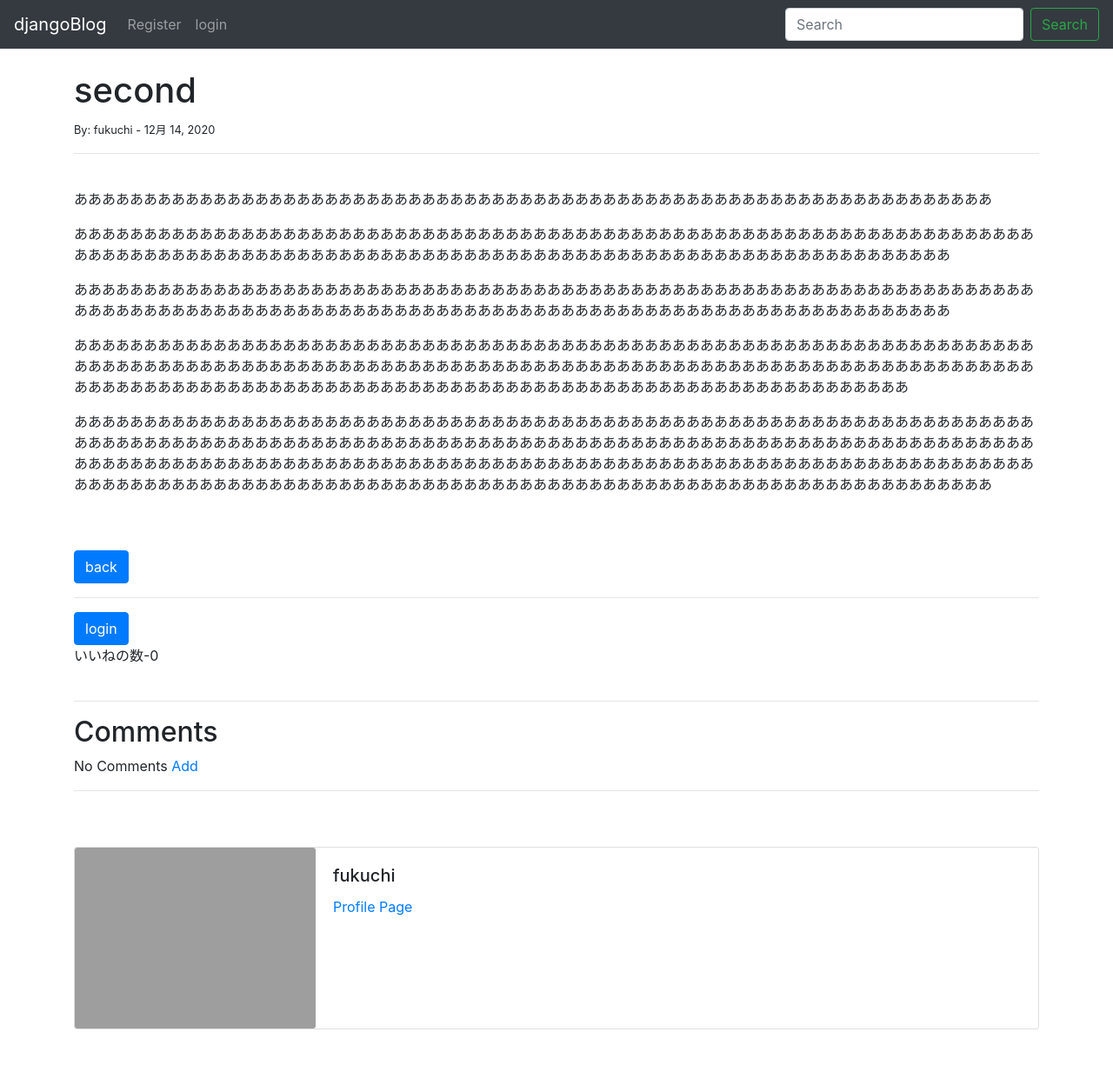
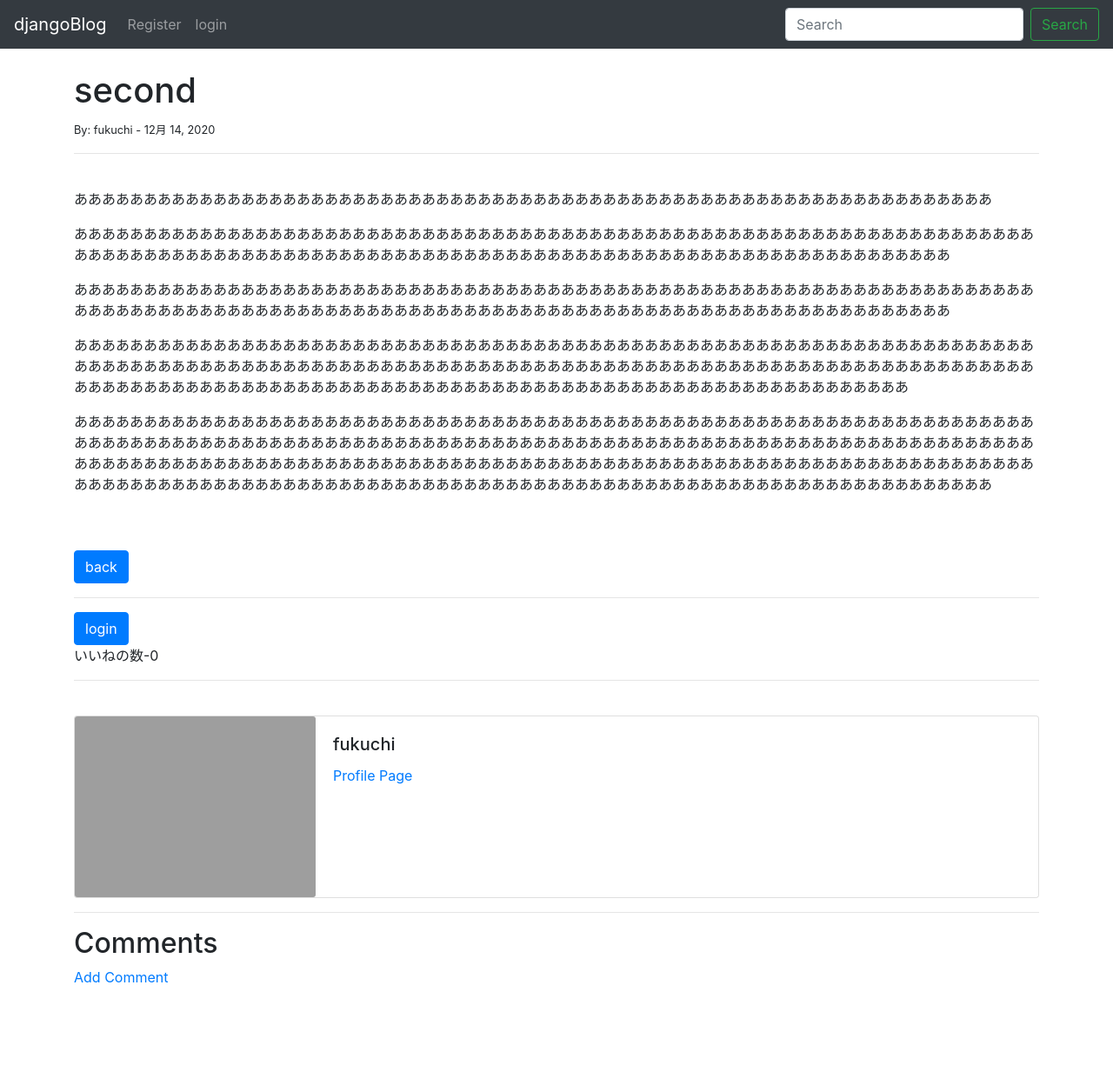
Before and after one commit to lancelot89/blogproject, a Django app: page /detail/2 in a window 1280 px wide. Shown: the whole page at 87% size. After the commit the page ends 1130 px from the top, so only its background shows below. Run offline with Django 3.2, Linux system fonts and the light colour scheme; data comes from the database, SQL or seed files in the repository; data that the repository does not hold is empty; some libraries are stand-ins or nearby versions; grey boxes are pictures that could not be loaded.

Commit message:
comment add

```diff
--- a/blogapp/forms.py
+++ b/blogapp/forms.py
@@ -1,5 +1,5 @@
 from django import forms
-from .models import Post, Category
+from .models import Post, Category, Comment
 
 choices = Category.objects.all().values_list('name', 'name')
 choices_list = []
@@ -42,6 +42,17 @@ class EditForm(forms.ModelForm):
         }
 
 
+class CommentPostForm(forms.ModelForm):
+
+    class Meta:
+        model = Comment
+        fields = ('name', 'body')
+        widgets = {
+            'name': forms.TextInput(attrs={'class': 'form-control'}),
+            'body': forms.Textarea(attrs={'class': 'form-control'}),
+        }
+
+
 class SignupForm(forms.Form):
     username = forms.CharField()
     password = forms.CharField(widget=forms.PasswordInput)
--- a/blogapp/templates/detail.html
+++ b/blogapp/templates/detail.html
@@ -54,25 +54,8 @@ value="{{ post.id }}", class="btn btn-primary">like - ({{ total_likes }})</butto
 
 いいねの数-{{ total_likes }}
 
-<br><br>
-<hr>
-<h2>Comments</h2>
-
-{% if not post.comments.all %}
-  No Comments <a href="#">Add</a>
-
-{% else %}
-{% for comment in post.comments.all %}
-
-  <strong>{{ comment.name }} - {{ comment.date_add }}</strong>
-  <br>
-  {{ comment.body }}
-  <br><br>
-
-{% endfor %}
-{% endif %}
   <hr>
-<br><br>
+<br>
 <div class="card mb-3">
   <div class="row no-gutters">
     <div class="col-md-3">
@@ -108,7 +91,25 @@ value="{{ post.id }}", class="btn btn-primary">like - ({{ total_likes }})</butto
     </div>
   </div>
 </div>
-<br><br>
+
+<hr>
+<h2>Comments</h2>
+
+{% if not post.comments.all %}
+<a href="{% url 'add_comment' post.pk %}">Add Comment</a>
+
+{% else %}
+<a href="{% url 'add_comment' post.pk %}">Add Comment</a>
+<br>
+{% for comment in post.comments.all %}
+
+  <strong>{{ comment.name }} - {{ comment.date_add }}</strong>
+  <br>
+  {{ comment.body }}
+  <br><br>
+
+{% endfor %}
+{% endif %}
 
 
 {% endblock content %}
--- a/blogapp/urls.py
+++ b/blogapp/urls.py
@@ -1,5 +1,5 @@
 from django.urls import path
-from .views import signupfunc, successfunc, PostListView, PostDetailView, AddPostView, UpdateView, DeleteView, AddCategoryView, CategoryView, CategoryListView, LikeView
+from .views import signupfunc, successfunc, PostListView, PostDetailView, AddPostView, UpdateView, DeleteView, AddCategoryView, CategoryView, CategoryListView, LikeView, AddCommentView
 
 urlpatterns = [
     path('signup/', signupfunc, name='signup'),
@@ -12,5 +12,7 @@ urlpatterns = [
     path('add_category/', AddCategoryView.as_view(), name='add_category'),
     path('category/<str:cats>/', CategoryView, name='category'),
     path('category_list/', CategoryListView, name='category_list'),
-    path('like/<int:pk>', LikeView, name='like_post')
+    path('like/<int:pk>', LikeView, name='like_post'),
+    path('article/<int:pk>/add_comment/',
+         AddCommentView.as_view(), name='add_comment'),
 ]
--- a/blogapp/views.py
+++ b/blogapp/views.py
@@ -5,8 +5,8 @@ from django.db import IntegrityError
 from django.views.generic import ListView, DetailView, CreateView, UpdateView, DeleteView
 from django.contrib.auth.models import User
 from django.http import HttpResponseRedirect
-from .forms import SignupForm, PostForm, EditForm
-from .models import Post, Category
+from .forms import SignupForm, PostForm, EditForm, CommentPostForm
+from .models import Post, Category, Comment
 
 # Create your views here.
 
@@ -73,6 +73,18 @@ class AddPostView(CreateView):
     # fields = ('title', 'body')
 
 
+class AddCommentView(CreateView):
+    model = Comment
+    form_class = CommentPostForm
+    template_name = "add_comment.html"
+
+    def form_valid(self, form):
+        form.instance.post_id = self.kwargs['pk']
+        return super().form_valid(form)
+
+    success_url = reverse_lazy('list')
+
+
 class AddCategoryView(CreateView):
     model = Category
     # form_class = PostForm
```
Also changed, not shown: blogapp/templates/add_comment.html (added, +17 -0 lines).
